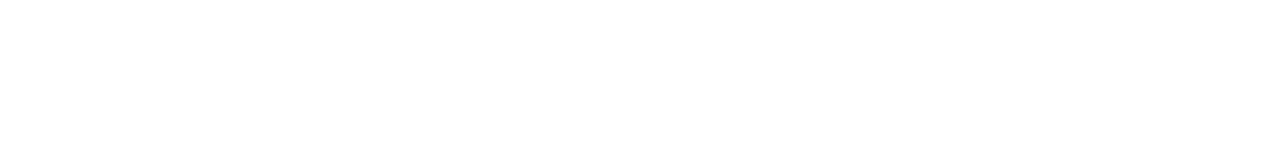
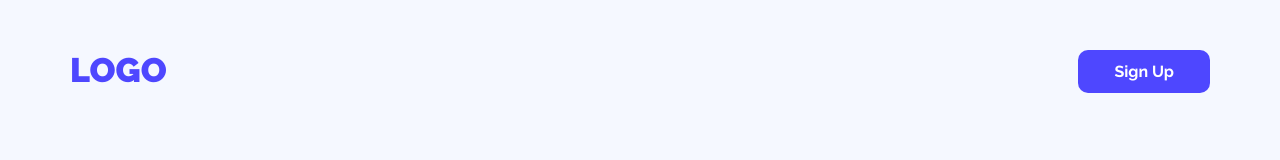
Before and after one commit to khabbab50/PH-B12A01-landing-launchpad, a plain HTML site: page index.html in a window 1280 px wide. Drawn offline with Linux system fonts and the light colour scheme; files that its build step writes are made by us from their sources.

Commit message:
navbar done

```diff
--- a/css/style.css
+++ b/css/style.css
@@ -13,4 +13,52 @@
 /* ===================universal selector end=================== */
 
 /* ======================shard style start====================== */
+:root {
+  --bg-color: #f5f8ff;
+  --primary-color: #252432;
+  --secondary-color: #8987a1;
+  --blue-color: #4e47ff;
+  --white-color: #ffff;
+}
+.container {
+  max-width: 1140px;
+  margin: 0 auto;
+}
+a {
+  text-decoration: none;
+}
+button {
+  padding: 12px 36px;
+  background: var(--blue-color);
+  color: var(--white-color);
+  border-radius: 10px;
+  font-size: 16px;
+  transition: all;
+  border: none;
+  cursor: pointer;
+  font-weight: 700;
+}
+button:hover {
+  background: #00009c;
+  transition-duration: 5000;
+}
 /* ======================shard style end ======================= */
+
+/* ======================body section start====================== */
+body {
+  background: var(--bg-color);
+}
+/* ======================body section end====================== */
+
+/* ====================header section start==================== */
+header nav {
+  display: flex;
+  justify-content: space-between;
+  padding: 50px 0;
+}
+header nav a {
+  font-size: 34px;
+  font-weight: 900;
+  color: var(--blue-color);
+}
+/* ====================header section end==================== */
--- a/index.html
+++ b/index.html
@@ -11,7 +11,16 @@
       type="image/x-icon"
     />
     <!-- ===========================link css=========================== -->
-    <link rel="stylesheet" href="style.css" />
+    <link rel="stylesheet" href="./css/style.css" />
   </head>
-  <body></body>
+  <body>
+    <!-- =====================header section start===================== -->
+    <header>
+      <nav class="container">
+        <a href="index.html">LOGO</a>
+        <button>Sign Up</button>
+      </nav>
+    </header>
+    <!-- =====================header section end===================== -->
+  </body>
 </html>
```
